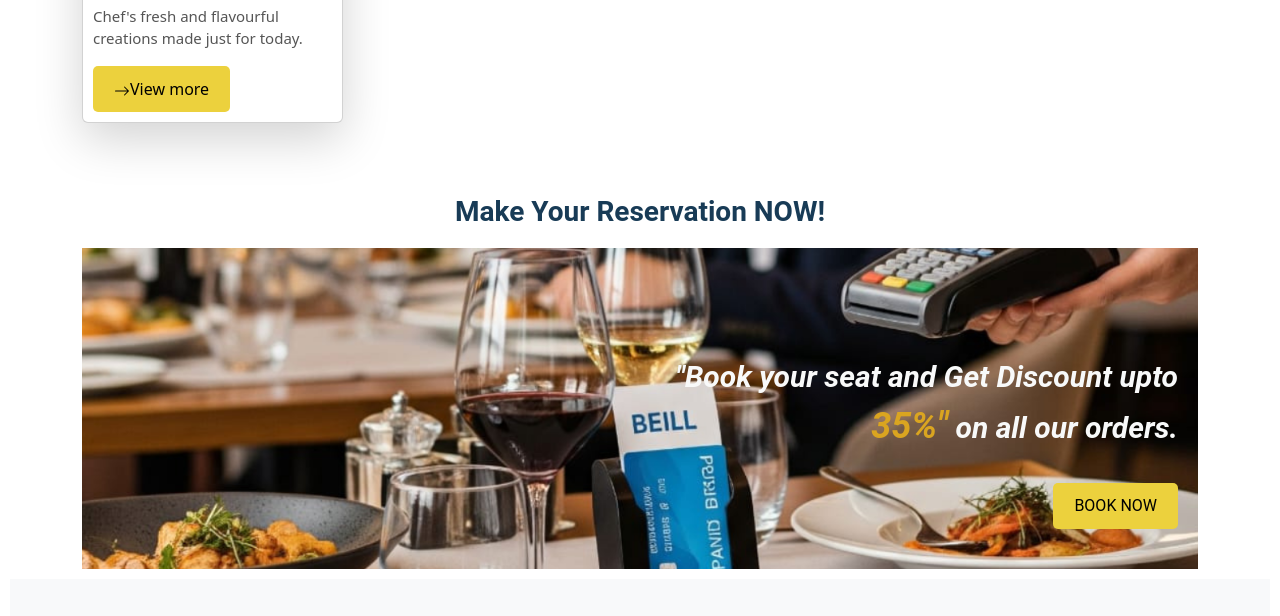
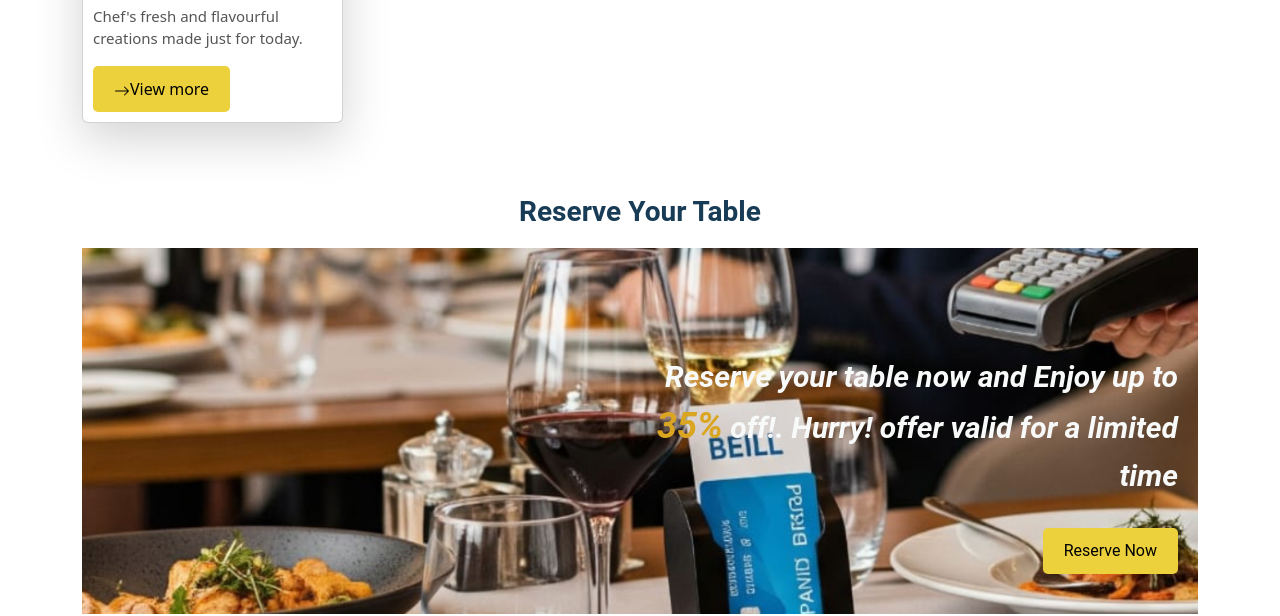
Before and after one commit to kumarsai12383/FoodiExpress, a plain HTML site: page index.html in a window 1280 px wide. Shown: the part 2430-3046 px from the top of the page. Drawn offline with nearby package versions, Linux system fonts and the light colour scheme.

Commit message:
Update index.html

```diff
--- a/index.html
+++ b/index.html
@@ -144,7 +144,7 @@
                 <img src="https://www.dwarakaorganic.com/wp-content/uploads/2012/06/Veg-Biryani-Recipe.jpg" class="menu-item-image w-100" alt="veg">
                 <div class="menu-description">
                     <h1 class="menu-item-name">Rice & Biryani</h1>
-                    <p class="menu-item-description">Fragrant rice delicacies cooked to perfection with rice spices.</p>
+                    <p class="menu-item-description">Fragrant rice delicacies cooked to perfrction with rice spices.</p>
                     <a href="" class="btn"><svg xmlns="http://www.w3.org/2000/svg" width="16" height="16" fill="currentColor" class="bi bi-arrow-right" viewBox="0 0 16 16">
   <path fill-rule="evenodd" d="M1 8a.5.5 0 0 1 .5-.5h11.793l-3.147-3.146a.5.5 0 0 1 .708-.708l4 4a.5.5 0 0 1 0 .708l-4 4a.5.5 0 0 1-.708-.708L13.293 8.5H1.5A.5.5 0 0 1 1 8"/>
 </svg>View more</a>
@@ -242,7 +242,7 @@
      </div>
      </section>
      <section id="reservation">
-     <h1 class="menu-section-heading text-center mt-3">Make Your Reservation NOW!</h1>
+     <h1 class="menu-section-heading text-center mt-3">Reserve Your Table</h1>
      <div class="container">
      <div class="revervation-section">
 
@@ -252,9 +252,10 @@
            <div class="content menu-section-heading  mt-3">
 
             <p class="reservation-paragraph text- end w-50">
-              <em>"Book your seat and Get Discount upto <span style="font-size: larger; color: goldenrod;">35%"</span> on all our orders.</em>
+              <em>Reserve your table now and Enjoy up to <span style="font-size: larger; color: goldenrod;">35%</span> off!.</em>
+              <i>Hurry! offer valid for a limited time</i>
             </p>
-            <button class="btn">BOOK NOW</button>
+            <button class="btn">Reserve Now</button>
           </div>
 
      </div>
@@ -794,5 +795,4 @@
  <script src="https://cdn.jsdelivr.net/npm/bootstrap@5.3.7/dist/js/bootstrap.bundle.min.js" integrity="sha384-ndDqU0Gzau9qJ1lfW4pNLlhNTkCfHzAVBReH9diLvGRem5+R9g2FzA8ZGN954O5Q" crossorigin="anonymous"></script>
 
 </body>
-
 </html>
```
